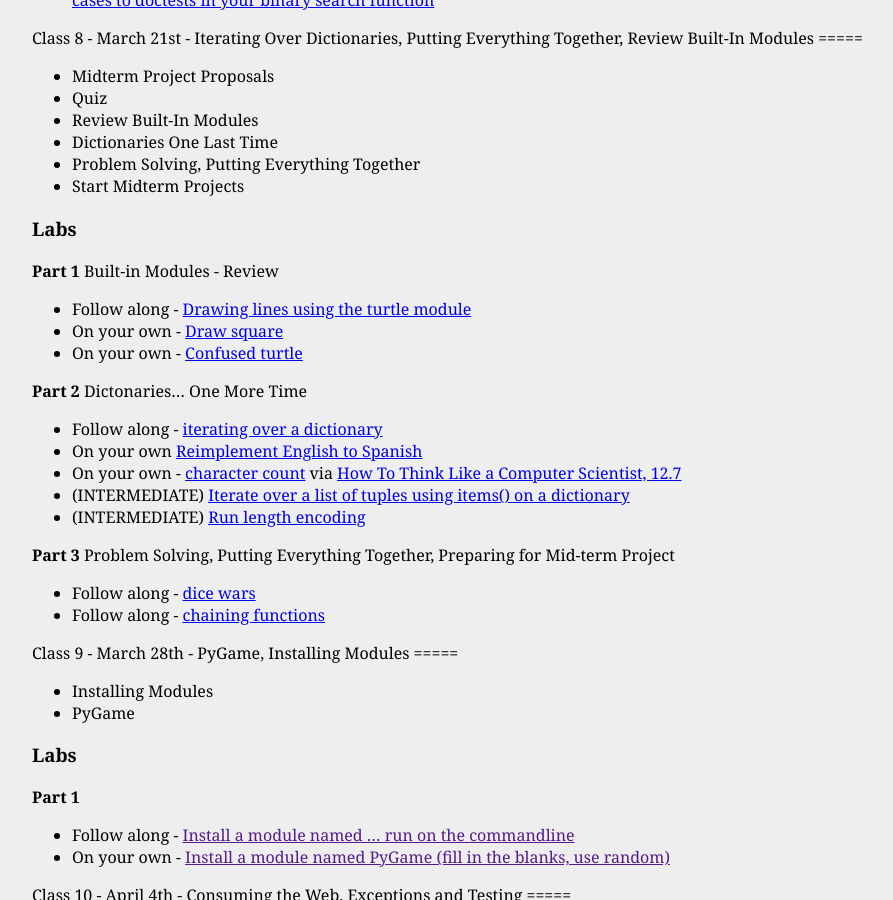
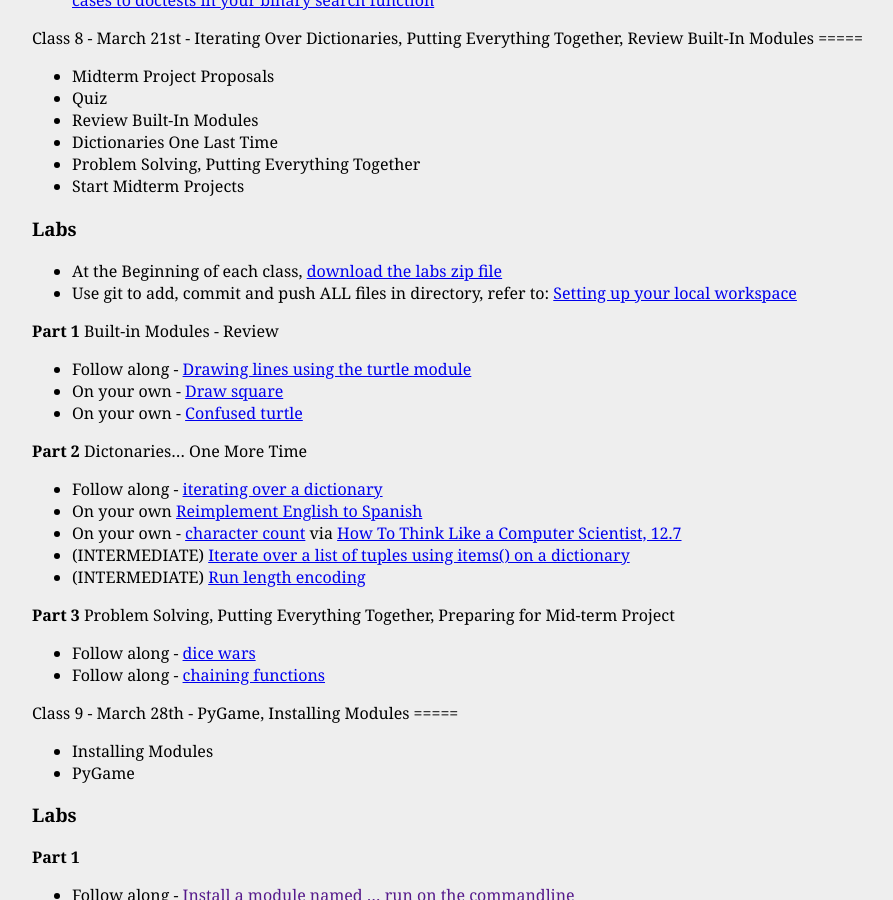
Before and after one commit to jversoza/MTEC2002, a Jekyll site: the page built from syllabus.markdown, in a window 1280 px wide and 900 px high, scrolled down 6949 px. Shown: the whole window, without its empty margins (128-1021 px from the left). Built offline with Jekyll 4.4.1, drawn with Linux system fonts in a browser that asks for light colours.

Commit message:
added link to zip file

```diff
--- a/syllabus.markdown
+++ b/syllabus.markdown
@@ -313,6 +313,9 @@
 
 <a class="labs8" id="labs8"></a>
 ###Labs
+* At the Beginning of each class, [download the labs zip file](class8/class8.zip)
+* Use git to add, commit and push ALL files in directory, refer to: [Setting up your local workspace](git.html)
+
 __Part 1__ Built-in Modules - Review
 * Follow along - [Drawing lines using the turtle module](class8/labs/turtle_lines.py)
 * On your own - [Draw square](class8/labs/draw_square.py)
```
